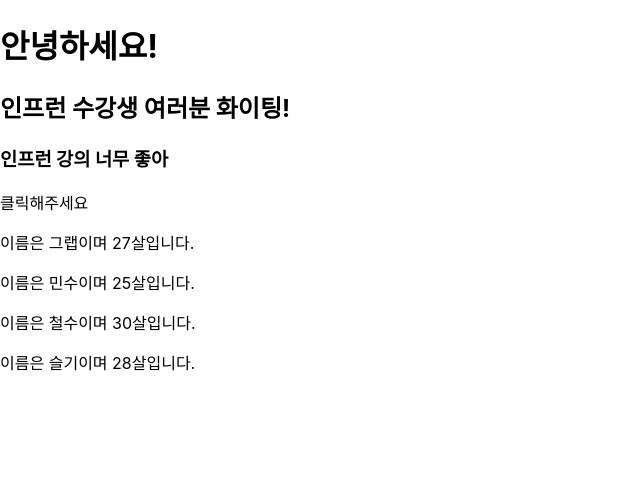
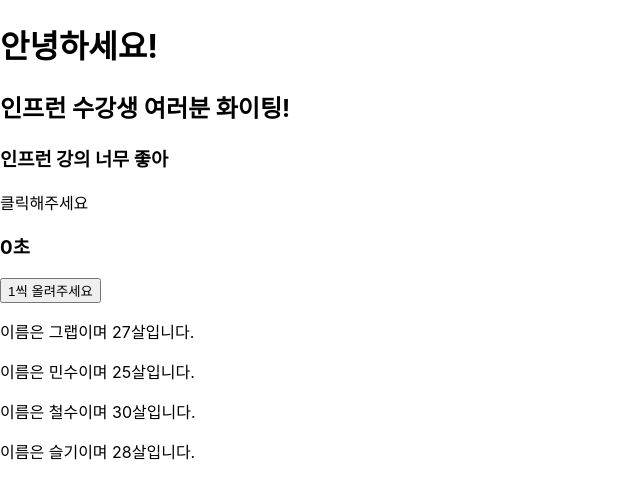
Before and after one commit to kyj2902/react-practice, a React (Create React App) app: page / in a window 1280 px wide. Shown: the top 498 px of the page, without its empty margins (0-640 px from the left). Built offline with nearby package versions, Linux system fonts and the light colour scheme.

Commit message:
State Practice

```diff
--- a/src/App.js
+++ b/src/App.js
@@ -1,6 +1,7 @@
 import logo from './logo.svg';
 import './App.css';
 import ChildComponent from './child.js';
+import TimerComponent from './timer';
 
 function App() {
   const text = "인프런 수강생 여러분 화이팅!";
@@ -18,6 +19,7 @@ function App() {
       <div onClick = {function() {
         alert('안녕');
       }}>클릭해주세요</div>
+      <TimerComponent />
       <ChildComponent name="그랩" age={27}/>
       <ChildComponent name="민수" age={25}/>
       <ChildComponent name="철수" age={30}/>
--- /dev/null
+++ b/src/timer.js
@@ -0,0 +1,17 @@
+import React from 'react';
+
+function TimerComponent() {
+    const [time, setTime] = React.useState(0);
+    console.log("컴포넌트 업데이트");
+    function updateTime() {
+        setTime(time + 1);
+    }
+    return (
+        <div>
+            <h3>{time}초</h3>
+            <button onClick={updateTime}>1씩 올려주세요</button>
+        </div>
+    );
+}
+
+export default TimerComponent;
```
